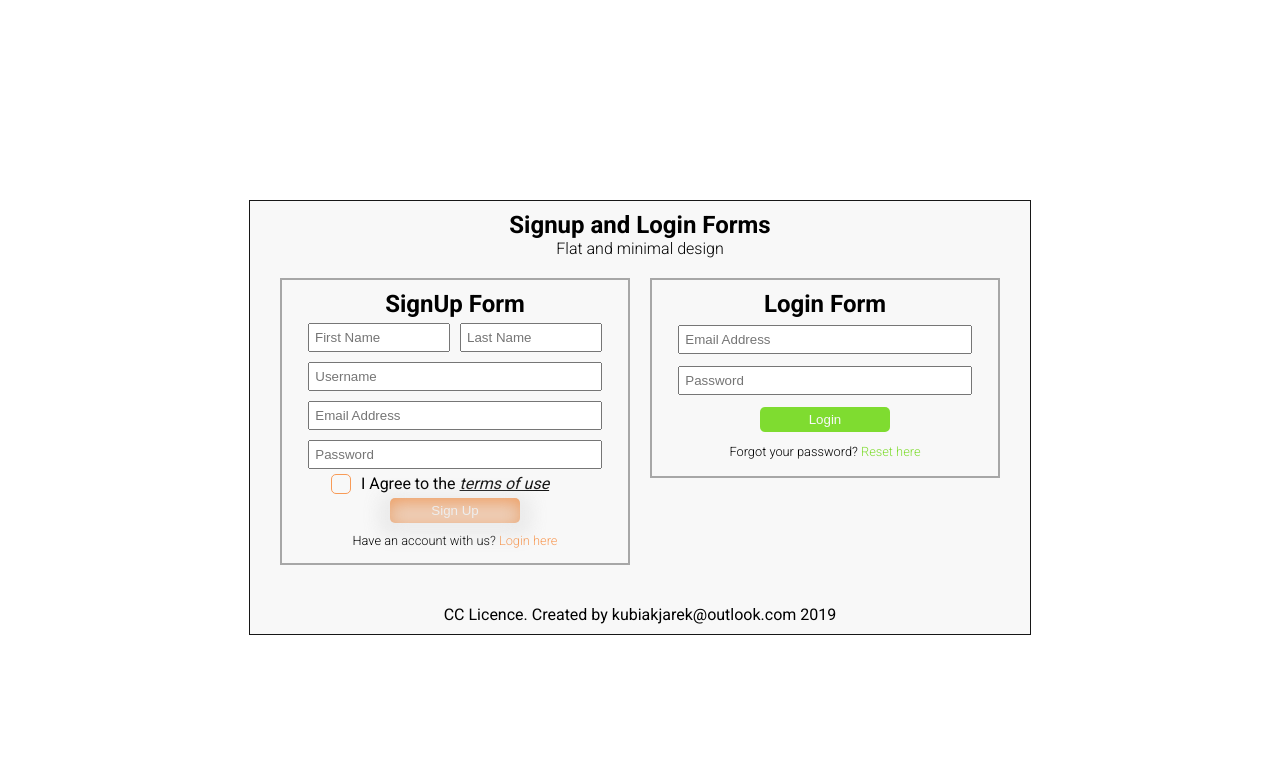
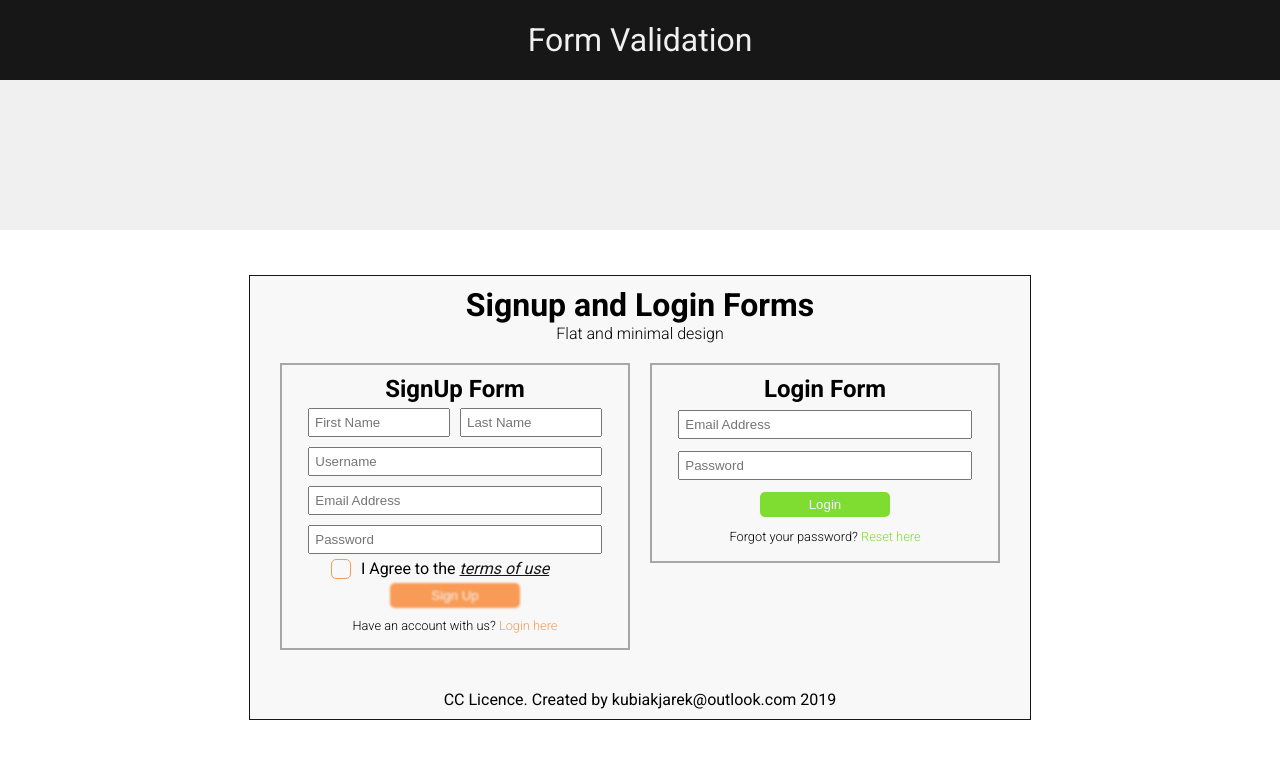
Before and after one commit to kubi8/Login-Form, a plain HTML site: page index.html in a window 1280 px wide. Drawn offline with Linux system fonts and the light colour scheme.

Commit message:
rework css and add listening at js

```diff
--- a/index.html
+++ b/index.html
@@ -8,7 +8,11 @@
     <title>Form</title>
 </head>
 <body>
-    <section class="wrapper">
+    <header class="header">
+        <header class="header__title">Form Validation</header>
+        <div class="header__errors"></div>
+    </header>
+    <div class="wrapper">
         <h1 class="wrapper__title">
             Signup and Login Forms
         </h1>
@@ -16,7 +20,7 @@
             Flat and minimal design
         </h4>
         <main class="content">
-            <form action="" class="signup">
+            <form action="" class="signup" id="signup">
                 <h2 class="signup__title">SignUp Form</h2>
                 <input type="text" name="" placeholder="First Name" class="signup__first-name">
                 <input type="text" name="" placeholder="Last Name" class="signup__last-name">
@@ -28,12 +32,11 @@
                     <span class="signup__span-text"></span>
                 </label>
                 <input type="submit" value="Sign Up" class="signup__submit">
-                <div class="signup__submit--cover"></div>
                 <p class="signup__text">Have an account with us?
                     <a href="#" class="signup__text--link">Login here</a>
                 </p>
             </form>
-            <form action="" class="login">
+            <form action="" class="login" id="login">
                 <h2 class="login__title">Login Form</h2>
                 <input type="email" name="" placeholder="Email Address" class="login__email">
                 <input type="password" name="" placeholder="Password" class="login__password">
@@ -46,7 +49,7 @@
         <footer class="footer-form">
             <p class="footer-form__text">CC Licence. Created by kubiakjarek@outlook.com 2019</p>
         </footer>
-    </section>
+    </div>
     <script src="js/script.js"></script>
 </body>
 </html>
--- a/js/script.js
+++ b/js/script.js
@@ -1,8 +1,22 @@
+    // button sign up activation
 const check = document.querySelector('.signup__checkbox');
-const cover =document.querySelector('.signup__submit--cover');
+const cover =document.querySelector('.signup__submit');
 
 function stow(){
     cover.classList.toggle('active');
 }
+check.addEventListener('click', stow);
 
-check.addEventListener('click', stow);
+    // variables
+const formSignUp = document.querySelector('#signup');
+const formLogin = document.querySelector('#login');
+
+
+    // listening
+formSignUp.addEventListener('submit', validateSignuUp);
+formLogin.addEventListener('submit', validateLogin);
+
+    // function
+function validateSignuUp() {
+    event.preventDefault();
+}
--- a/sass/_content.scss
+++ b/sass/_content.scss
@@ -1,3 +1,21 @@
+.header{
+    width: 100%;
+    background-color: $dark;
+    &__title{
+        background-color: $dark;
+        color: $light;
+        height: 80px;
+        width: 100%;
+        line-height: 80px;
+        text-align: center;
+        font-size: 2rem;
+    }
+    &__errors{
+        background-color: $light;
+        height: 150px;
+        width: 100%;
+    }
+}
 .wrapper{
     @include center;
     flex-direction: column;
@@ -5,6 +23,9 @@
     max-width: 1000px;
     padding: 10px;
     background: $backgr;
+    @media (max-width: 774px) {
+        border: none;
+      }
     &__title{
         user-select: none;
     }
@@ -140,21 +161,7 @@
                 border: none;
                 border-radius: 5px;
                 cursor: pointer;
-                position: relative;
-                &--cover{
-                    position: absolute;
-                    width: 140px;
-                    height: 30px;
-                    top: 500px;
-                    border: 1px solid ;
-                    background: $light;
-                    opacity: .7;
-                    filter: blur(10px);
-                }
-                &:focus{
-                    outline: 2px solid $signbor;
-                    outline-offset: 1px;
-                }
+                filter: blur(1px);
             }
             &__text{
                 margin: 5px 0;
@@ -231,8 +238,8 @@
         }
     }
 }
-.active{
-    display: none;
+.wrapper .content .signup__submit.active{
+    filter: blur(0);
 }
 .footer-form{
     text-align: center;
--- a/sass/_mixin.sass
+++ b/sass/_mixin.sass
@@ -2,3 +2,9 @@
     display: flex;
     justify-content: center;
     align-items: center;
+
+@mixin column
+    display: flex;
+    flex-direction: column;
+    align-items: center;
+    justify-content: space-between;
--- a/sass/_reset.scss
+++ b/sass/_reset.scss
@@ -7,7 +7,11 @@ html{
     padding: 0;
 }
 body{
-    @include center;
-    padding: 200px 20px 0 20px;
-    font-family: 'Roboto', sans-serif
+    @include column;
+    min-height: 100vh;
+    padding: 0 0 80px 0;
+    font-family: 'Roboto', sans-serif;
+    @media(max-width: 784px) {
+        padding: 0;
+    }
 }
```
Also changed, not shown: css/style.css, 1 other file.
